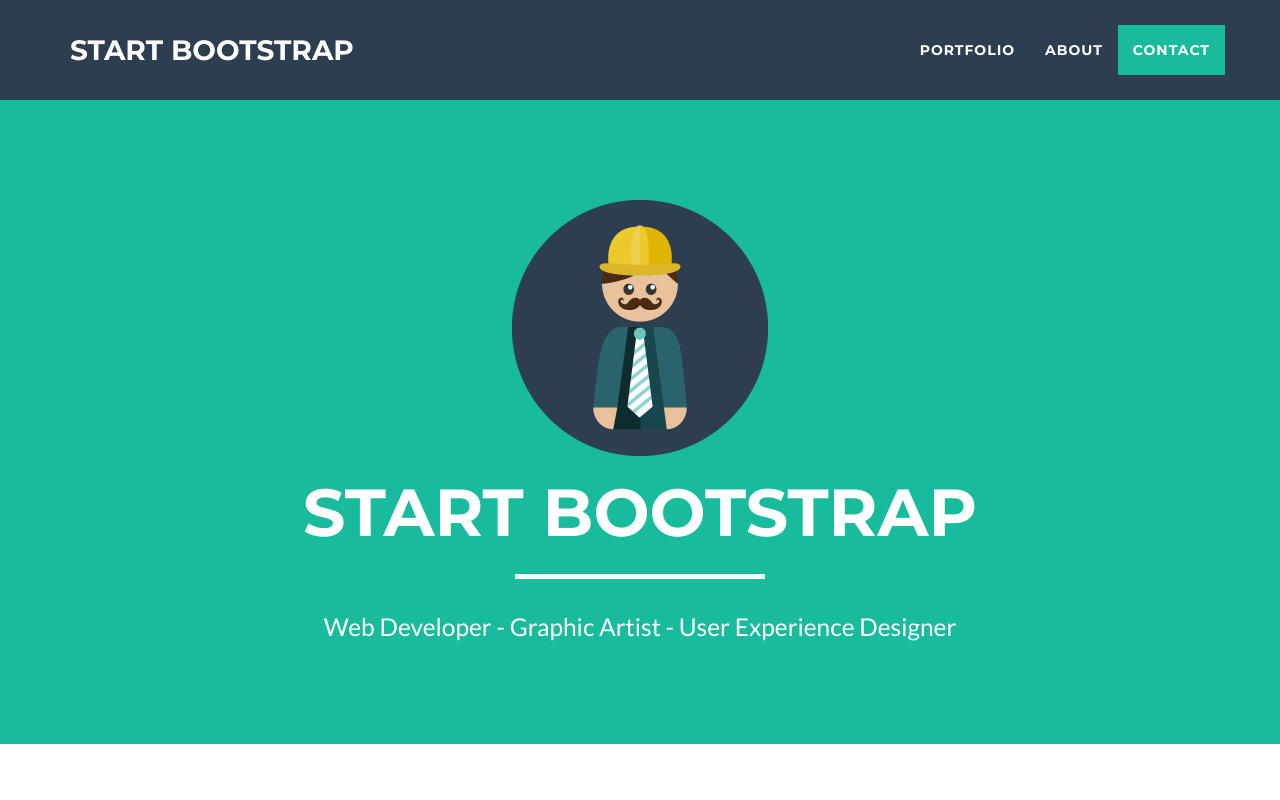
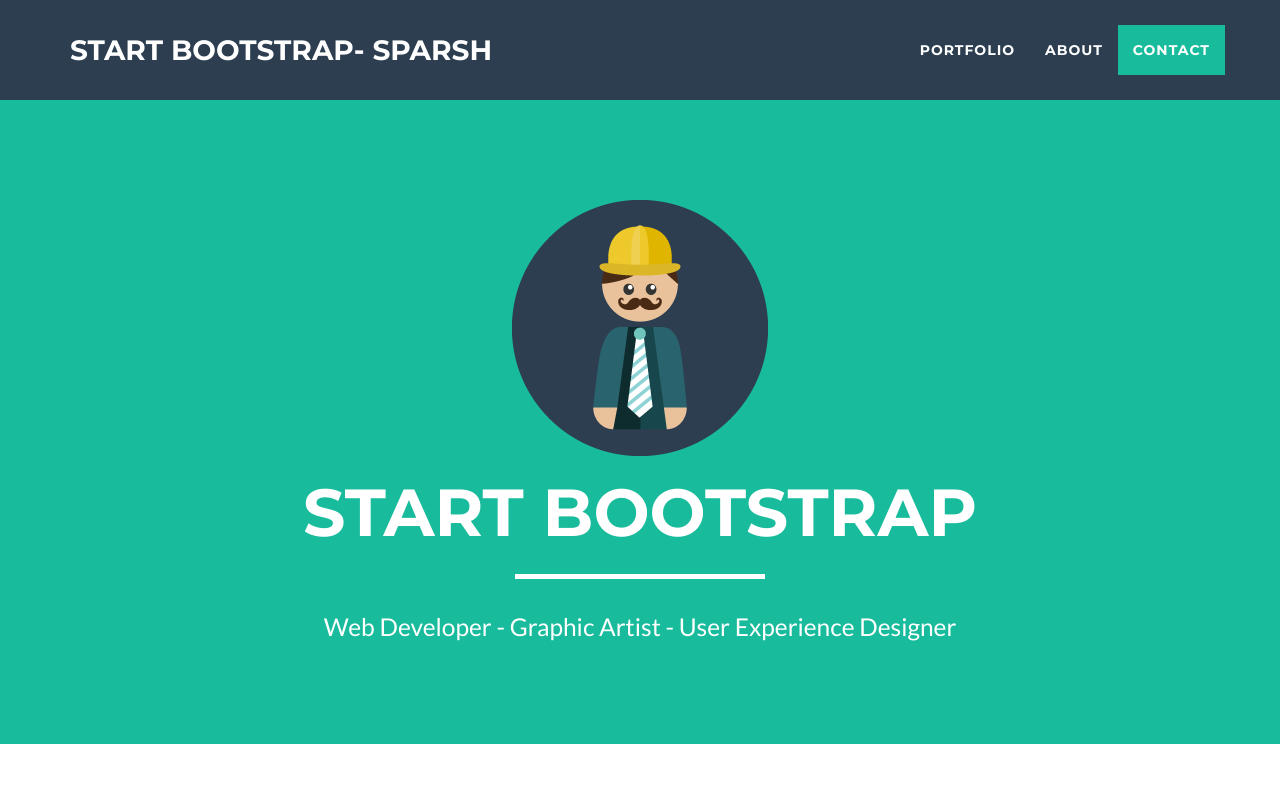
Before and after one commit to SparshShrivastava/SparshShrivastava.github.io, a website: page index.html in a window 1280 px wide. Shown: the top 800 px of the page. Drawn offline with nearby package versions, Linux system fonts and the light colour scheme.

Commit message:
index changed

```diff
--- a/index.html
+++ b/index.html
@@ -42,7 +42,7 @@
                 <button type="button" class="navbar-toggle" data-toggle="collapse" data-target="#bs-example-navbar-collapse-1">
                     <span class="sr-only">Toggle navigation</span> Menu <i class="fa fa-bars"></i>
                 </button>
-                <a class="navbar-brand" href="#page-top">Start Bootstrap</a>
+                <a class="navbar-brand" href="#page-top">Start Bootstrap- Sparsh</a>
             </div>
 
             <!-- Collect the nav links, forms, and other content for toggling -->
```
